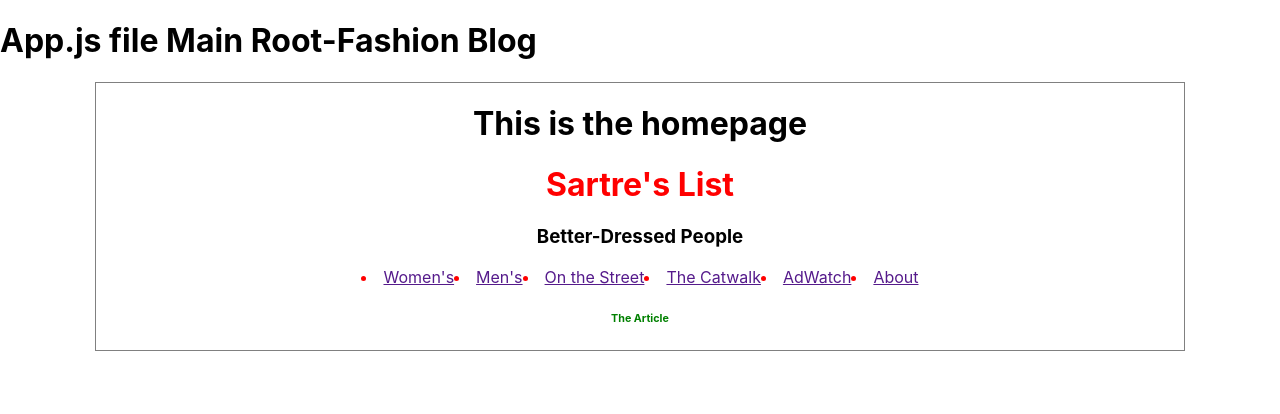
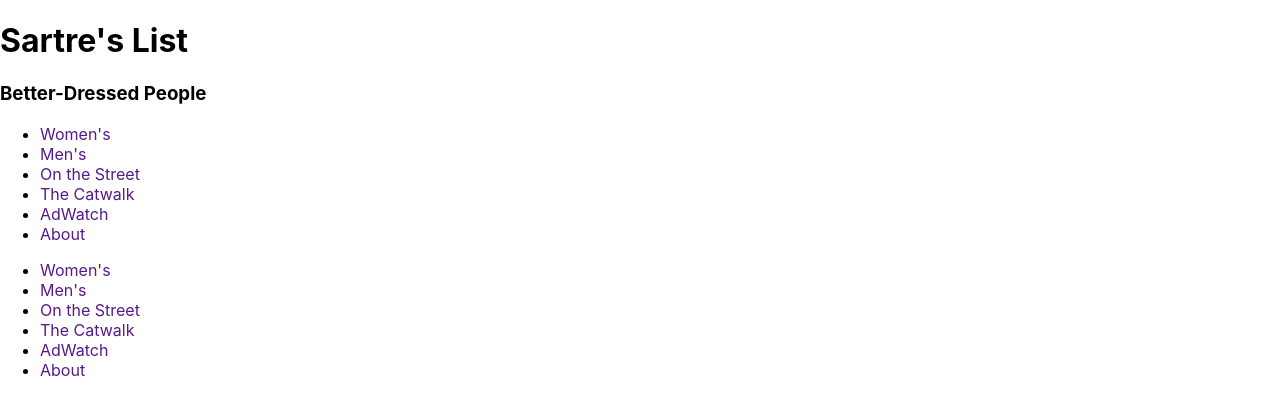
Before and after one commit to han18/Fashion-Blog, a React (Create React App) app: page / in a window 1280 px wide. Shown: the top 414 px of the page. Built offline with nearby package versions, Linux system fonts and the light colour scheme.

Commit message:
creating nav components

```diff
--- a/src/App.css
+++ b/src/App.css
@@ -1,3 +1,7 @@
 h6 {
   color: green;
 }
+
+a {
+  text-decoration: none;
+}
--- a/src/App.js
+++ b/src/App.js
@@ -1,11 +1,12 @@
 import "./App.css";
-import HomePage from "./Components/homepage/HomePage";
+import Header from "./Components/header/Header";
+import Nav from "./Components/header/Nav";
 
 function App() {
   return (
     <div>
-      <h1>App.js file Main Root-Fashion Blog</h1>
-      <HomePage />
+      <Header />
+      <Nav />
     </div>
   );
 }
--- a/src/Components/header/Header.js
+++ b/src/Components/header/Header.js
@@ -1,10 +1,9 @@
-import { H1 } from "../../styled";
 import Nav from "./Nav";
 
 function Header() {
   return (
     <div>
-      <H1>Sartre's List</H1>
+      <h1>Sartre's List</h1>
       <h3>Better-Dressed People</h3>
       <Nav />
     </div>
--- a/src/Components/header/Nav.js
+++ b/src/Components/header/Nav.js
@@ -1,10 +1,8 @@
-import { ALink } from "../../styled";
-
 function Nav() {
   return (
     <div>
       <nav>
-        <ALink>
+        <ul>
           <li>
             {" "}
             <a href="">Women's</a>
@@ -29,7 +27,7 @@ function Nav() {
             {" "}
             <a href="">About</a>
           </li>
-        </ALink>
+        </ul>
       </nav>
     </div>
   );
--- a/src/Components/homepage/HomePage.js
+++ b/src/Components/homepage/HomePage.js
@@ -5,7 +5,6 @@ import Article from "../body/Article";
 function HomePage() {
   return (
     <Container>
-      <h1>This is the homepage</h1>
       <Header />
       <Article />
     </Container>
--- a/src/styled.js
+++ b/src/styled.js
@@ -7,13 +7,13 @@ export const Container = styled.div`
   border: 1px solid gray;
 `;
 
-export const H1 = styled.h1`
-  color: red;
-`;
+// export const H1 = styled.h1`
+//   color: red;
+// `;
 
-export const ALink = styled.nav`
-  color: red;
-  display: flex;
-  justify-content: center;
-  text-decoration: none;
-`;
+// export const ALink = styled.nav`
+//   color: red;
+//   display: flex;
+//   justify-content: center;
+//   text-decoration: none;
+// `;
```
